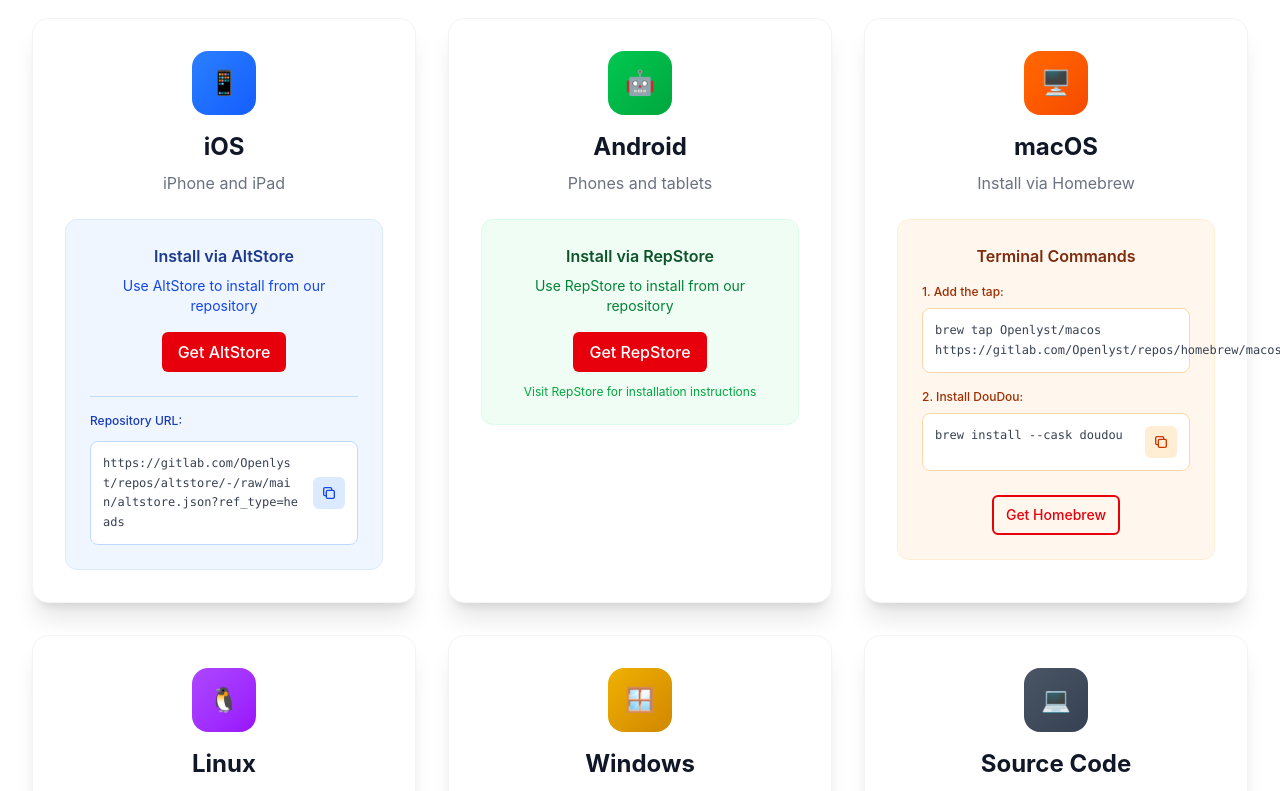
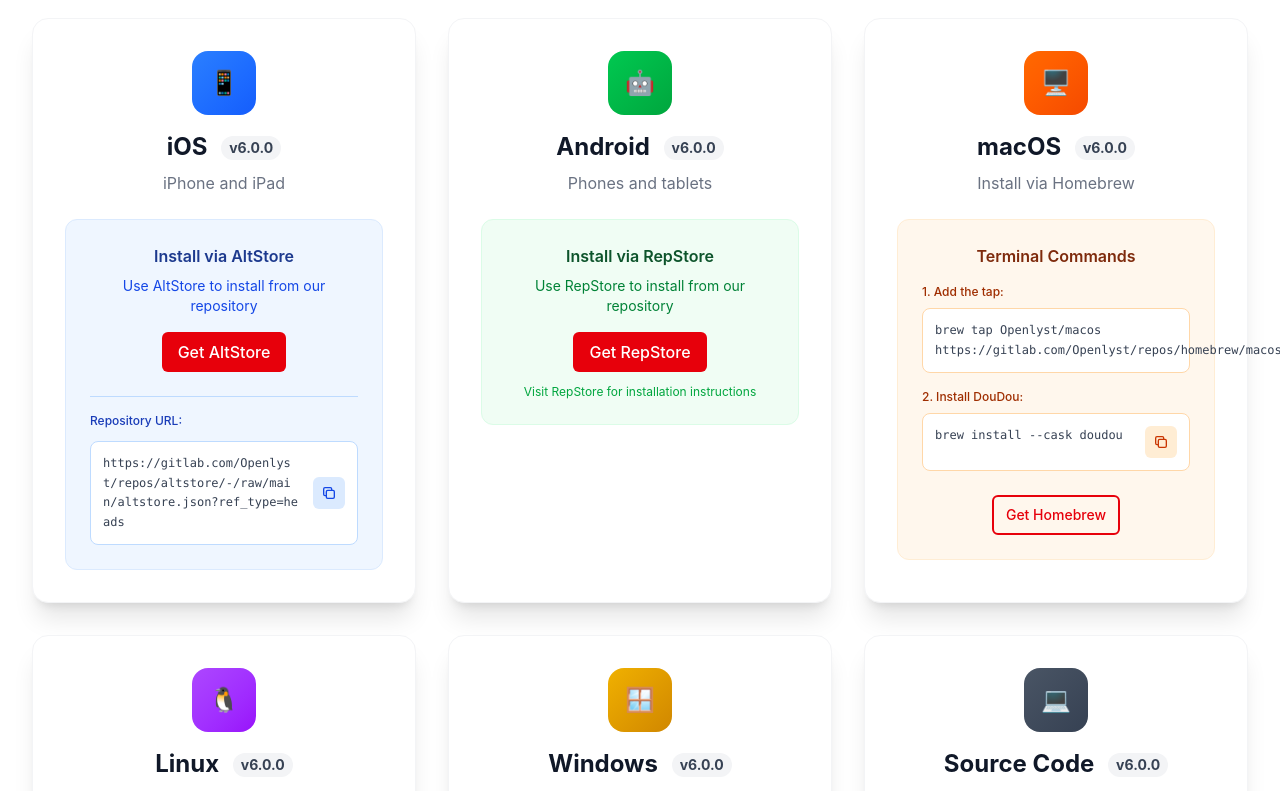
Before and after one commit to openlyst/openlyst, a SvelteKit app: page /apps/doudou in a window 1280 px wide. Shown: the part 1440-2231 px from the top of the page. Built offline with nearby package versions, Linux system fonts and the light colour scheme.

Commit message:
Add version labels for iOS, Android, macOS, Linux, Windows, and Source Code in Downloads Section

```diff
--- a/src/routes/apps/doudou/+page.svelte
+++ b/src/routes/apps/doudou/+page.svelte
@@ -150,7 +150,7 @@
           <div class="w-16 h-16 bg-gradient-to-br from-blue-500 to-blue-600 rounded-2xl flex items-center justify-center mx-auto mb-4">
             <span class="text-2xl">📱</span>
           </div>
-          <h3 class="text-2xl font-bold text-gray-900 mb-2">iOS</h3>
+          <h3 class="text-2xl font-bold text-gray-900 mb-2">iOS <span class="ml-2 inline-block align-middle text-sm bg-gray-100 text-gray-700 px-2 py-0.5 rounded-full">v6.0.0</span></h3>
           <p class="text-gray-500">iPhone and iPad</p>
         </div>
 
@@ -187,7 +187,7 @@
           <div class="w-16 h-16 bg-gradient-to-br from-green-500 to-green-600 rounded-2xl flex items-center justify-center mx-auto mb-4">
             <span class="text-2xl">🤖</span>
           </div>
-          <h3 class="text-2xl font-bold text-gray-900 mb-2">Android</h3>
+          <h3 class="text-2xl font-bold text-gray-900 mb-2">Android <span class="ml-2 inline-block align-middle text-sm bg-gray-100 text-gray-700 px-2 py-0.5 rounded-full">v6.0.0</span></h3>
           <p class="text-gray-500">Phones and tablets</p>
         </div>
 
@@ -207,7 +207,7 @@
           <div class="w-16 h-16 bg-gradient-to-br from-orange-500 to-orange-600 rounded-2xl flex items-center justify-center mx-auto mb-4">
             <span class="text-2xl">🖥️</span>
           </div>
-          <h3 class="text-2xl font-bold text-gray-900 mb-2">macOS</h3>
+          <h3 class="text-2xl font-bold text-gray-900 mb-2">macOS <span class="ml-2 inline-block align-middle text-sm bg-gray-100 text-gray-700 px-2 py-0.5 rounded-full">v6.0.0</span></h3>
           <p class="text-gray-500">Install via Homebrew</p>
         </div>
 
@@ -264,7 +264,7 @@
           <div class="w-16 h-16 bg-gradient-to-br from-purple-500 to-purple-600 rounded-2xl flex items-center justify-center mx-auto mb-4">
             <span class="text-2xl">🐧</span>
           </div>
-          <h3 class="text-2xl font-bold text-gray-900 mb-2">Linux</h3>
+          <h3 class="text-2xl font-bold text-gray-900 mb-2">Linux <span class="ml-2 inline-block align-middle text-sm bg-gray-100 text-gray-700 px-2 py-0.5 rounded-full">v6.0.0</span></h3>
           <p class="text-gray-500">All distributions</p>
         </div>
 
@@ -289,7 +289,7 @@
           <div class="w-16 h-16 bg-gradient-to-br from-yellow-500 to-yellow-600 rounded-2xl flex items-center justify-center mx-auto mb-4">
             <span class="text-2xl">🪟</span>
           </div>
-          <h3 class="text-2xl font-bold text-gray-900 mb-2">Windows</h3>
+          <h3 class="text-2xl font-bold text-gray-900 mb-2">Windows <span class="ml-2 inline-block align-middle text-sm bg-gray-100 text-gray-700 px-2 py-0.5 rounded-full">v6.0.0</span></h3>
           <p class="text-gray-500">Compile from source</p>
         </div>
 
@@ -316,7 +316,7 @@
           <div class="w-16 h-16 bg-gradient-to-br from-gray-600 to-gray-700 rounded-2xl flex items-center justify-center mx-auto mb-4">
             <span class="text-2xl">💻</span>
           </div>
-          <h3 class="text-2xl font-bold text-gray-900 mb-2">Source Code</h3>
+          <h3 class="text-2xl font-bold text-gray-900 mb-2">Source Code <span class="ml-2 inline-block align-middle text-sm bg-gray-100 text-gray-700 px-2 py-0.5 rounded-full">v6.0.0</span></h3>
           <p class="text-gray-500">Build from source</p>
         </div>
 
```
